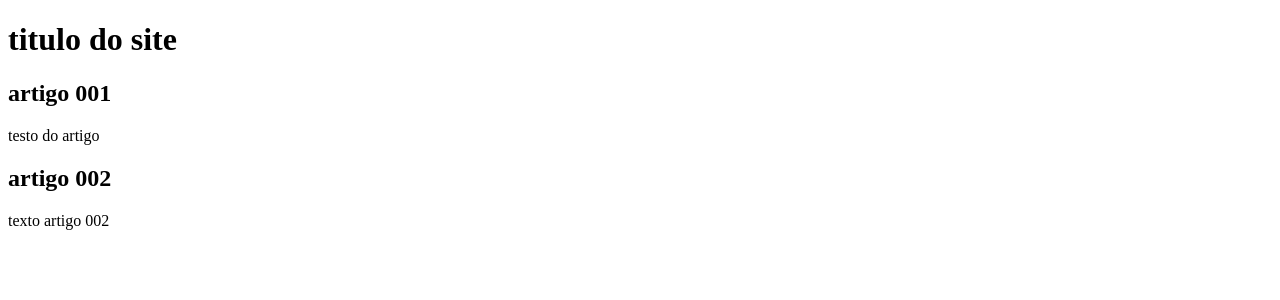
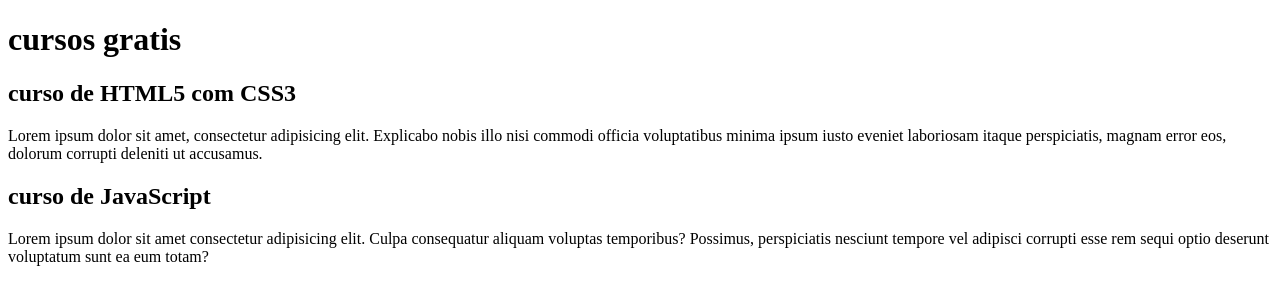
Before and after one commit to NicolasAO97/projeto-site, a plain HTML site: page index.html in a window 1280 px wide. Drawn offline with Linux system fonts and the light colour scheme.

Commit message:
começando o conteudo

```diff
--- a/index.html
+++ b/index.html
@@ -8,15 +8,15 @@
  <body>
     <main>
         <header>
-            <h1>titulo do site</h1>
+            <h1>cursos gratis</h1>
         </header>
         <article>
-            <h2>artigo 001</h2>
-            <p>testo do artigo</p>
+            <h2>curso de HTML5 com CSS3</h2>
+            <p>Lorem ipsum dolor sit amet, consectetur adipisicing elit. Explicabo nobis illo nisi commodi officia voluptatibus minima ipsum iusto eveniet laboriosam itaque perspiciatis, magnam error eos, dolorum corrupti deleniti ut accusamus.</p>
         </article>
         <article>
-            <h2>artigo 002</h2>
-            <p>texto artigo 002</p>
+            <h2>curso de JavaScript</h2>
+            <p>Lorem ipsum dolor sit amet consectetur adipisicing elit. Culpa consequatur aliquam voluptas temporibus? Possimus, perspiciatis nesciunt tempore vel adipisci corrupti esse rem sequi optio deserunt voluptatum sunt ea eum totam?</p>
         </article>
     </main>
  </body>
```
